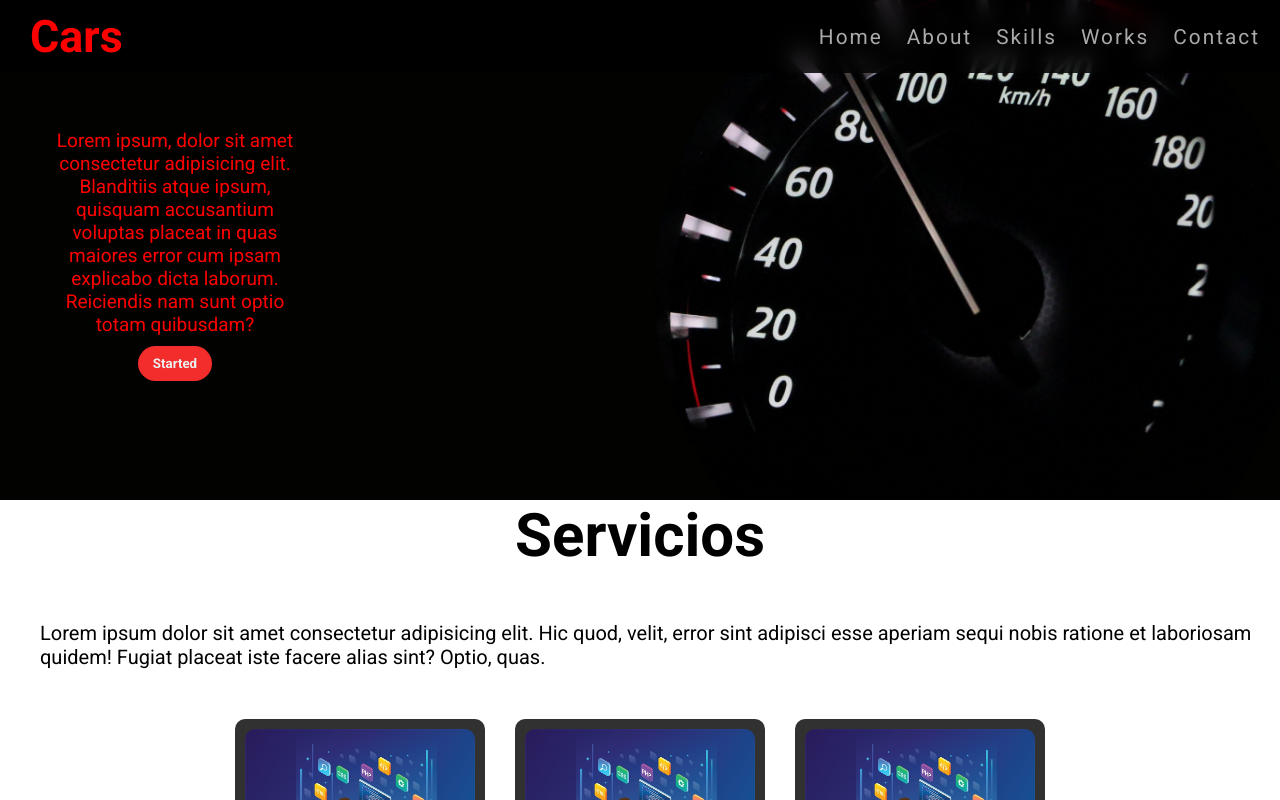
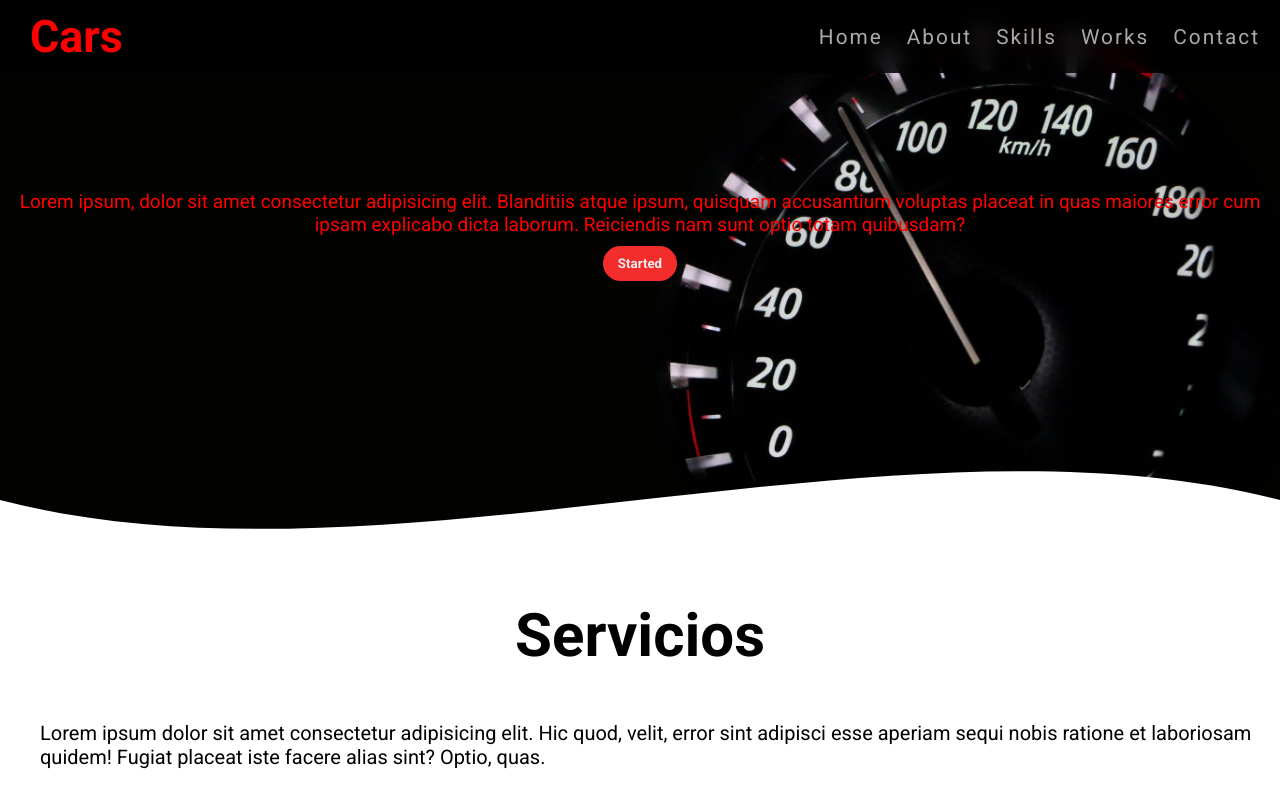
Before and after one commit to cmglezpdev/landing-page, a React (Create React App) app: page / in a window 1280 px wide. Shown: the top 800 px of the page. Built offline with nearby package versions, Linux system fonts and the light colour scheme; the HTML template or start-up script is replaced by a standard one.

Commit message:
fix: change waves in the home

```diff
--- a/src/components/home/Home.jsx
+++ b/src/components/home/Home.jsx
@@ -4,17 +4,21 @@ import './home.scss';
 
 export const Home = () => {
   return (
-    <header className='home'>
+    <header className='home container'>
+
         <div className='home__content'>
-
           <p className='content-intro'>Lorem ipsum, dolor sit amet consectetur adipisicing elit. Blanditiis atque ipsum, quisquam accusantium voluptas placeat in quas maiores error cum ipsam explicabo dicta laborum. Reiciendis nam sunt optio totam quibusdam?</p>
           <button className='content-btn'>
             Started
           </button>
-
         </div>
 
-        <svg className='home-waves' xmlns="http://www.w3.org/2000/svg" viewBox="0 0 1440 320"><path fill="#fff" fill-opacity="1" d="M0,192L60,165.3C120,139,240,85,360,64C480,43,600,53,720,69.3C840,85,960,107,1080,122.7C1200,139,1320,149,1380,154.7L1440,160L1440,320L1380,320C1320,320,1200,320,1080,320C960,320,840,320,720,320C600,320,480,320,360,320C240,320,120,320,60,320L0,320Z"></path></svg>
+        <div className='home-waves'>
+          <svg viewBox="0 0 500 150" preserveAspectRatio="none">
+            <path d="M0.00,49.98 C149.99,150.00 349.20,-49.98 500.00,49.98 L500.00,150.00 L0.00,150.00 Z"></path>
+          </svg>
+        </div>
+
     </header>
   )
 }
--- a/src/components/home/home.scss
+++ b/src/components/home/home.scss
@@ -5,21 +5,18 @@
     background-repeat: no-repeat;
     background-size: cover;
     background-position: right;
-    min-height: 500px;
-    min-width: 100vw;
-
-    display: flex;
-    justify-content: center;
-    align-items: center;
+    background-attachment: fixed;
+    width: 100%;
+    height: 600px;
+    position: relative;
 
     &__content {
+        margin-top: 180px;
         display: flex;
         flex-direction: column;
         align-items: center;
         justify-content: center;
-        padding: 100px 40px;
         text-align: center;
-        backdrop-filter: blur(2px);
         z-index: 1;
 
         .content-intro {
@@ -45,31 +42,43 @@
 
     }
 
-    &-waves {
+    .home-waves {
         position: absolute;
         bottom: 0;
-    }
-}
+        width: 100%;
+        height: 150px;
+        overflow: hidden;
 
-@media (min-width: 690px) {
-    .home {
-
-        justify-content: start;
-
-        &__content {
-            width: 350px;
-            backdrop-filter: blur(0);
+        > svg {
+            height: 100%;
+            width: 100%;
+            > path {
+                fill: #fff;
+                stroke: none;
+            }
         }
     }
 }
 
-@media (min-width: 900px) {
-    .home {
+// @media (min-width: 690px) {
+//     .home {
 
-        .home-waves {
-            bottom: -10%;
-        }
+//         justify-content: start;
 
-        // background-position: 100px;
-    }
-}
+//         &__content {
+//             width: 350px;
+//             backdrop-filter: blur(0);
+//         }
+//     }
+// }
+
+// @media (min-width: 900px) {
+//     .home {
+
+//         .home-waves {
+//             bottom: -10%;
+//         }
+
+//         // background-position: 100px;
+//     }
+// }
--- a/src/components/navbar/Navbar.jsx
+++ b/src/components/navbar/Navbar.jsx
@@ -4,7 +4,7 @@ export const Navbar = () => {
 
   return (
 
-    <nav className="nav container-nav" id="nav">
+    <nav className="nav">
       <div className="nav__logo">
           <span>Cars</span>
       </div>
--- a/src/components/navbar/navbar.scss
+++ b/src/components/navbar/navbar.scss
@@ -4,10 +4,10 @@
     --state-hamburguer: scale(1);
     --state-menu: translate(-100%);
 
-    z-index: 100;
-    width: 100vw;
+    width: 100%;
     background-color: rgba(0, 0, 0, 0.8);
     top: 0;
+    z-index: 100;
     position: fixed;
     display: grid;
     margin: 0 auto;
```
